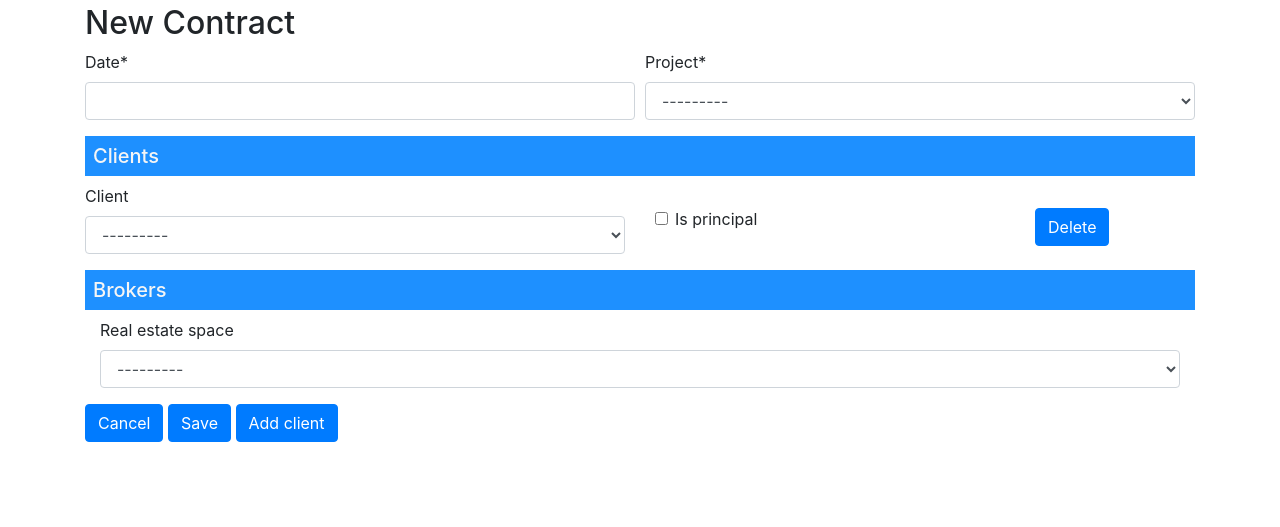
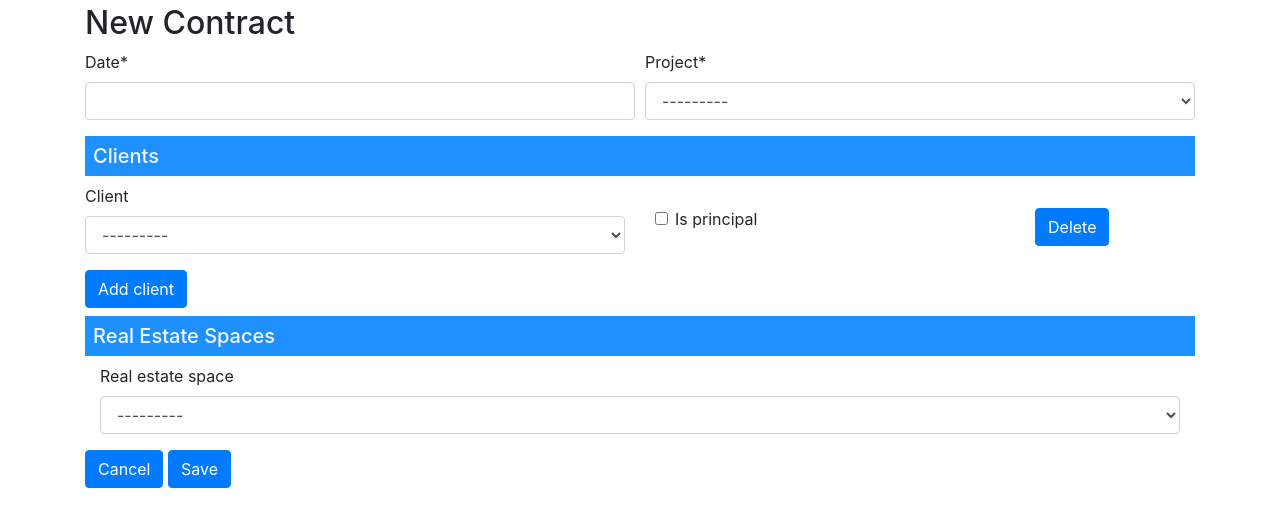
Before and after one commit to luiscberrocal/rec_demo, a Django app: page /en/real-estate/contract/create/ in a window 1280 px wide. Shown: the part 56-583 px from the top of the page. Run offline with Django 3.2, Linux system fonts and the light colour scheme; the visitor is signed in with stand-in values (Sample User, id 1); data comes from the database, SQL or seed files in the repository; data that the repository does not hold is empty; some libraries are stand-ins or nearby versions.

Commit message:
Moved add client button

```diff
--- a/rec_demo/static/css/project.css
+++ b/rec_demo/static/css/project.css
@@ -22,3 +22,6 @@
     padding: .5rem;
     color: whitesmoke;
 }
+.add-buttons {
+    padding-bottom: .5rem;
+}
--- a/rec_demo/templates/real_estate/contract_form.html
+++ b/rec_demo/templates/real_estate/contract_form.html
@@ -36,7 +36,12 @@
                 </div>
             {% endfor %}
         </div>
-        <h3 class="form-subtitle">{% trans 'Brokers' %}</h3>
+        <div class="control-group add-buttons">
+            <div class="controls">
+                <a class="btn btn-primary" id="add-client" href="#">{% trans 'Add client' %}</a>
+            </div>
+        </div>
+        <h3 class="form-subtitle">{% trans 'Real Estate Spaces' %}</h3>
         <div id="contract-brokers">
             {% for key, real_estate_space_field in form.get_real_estate_space_fields %}
                 <div class="form-group col-md-12 mb-0">
@@ -48,7 +53,7 @@
             <div class="controls">
                 <a href="{% url 'real_estate:list-contract' %}" class="btn btn-primary">{% trans 'Cancel' %}</a>
                 <button type="submit" class="btn btn-primary" id="save_button">{% trans 'Save' %}</button>
-                <a class="btn btn-primary" id="add-client" href="#">{% trans 'Add client' %}</a>
+
             </div>
         </div>
     </form>
```
